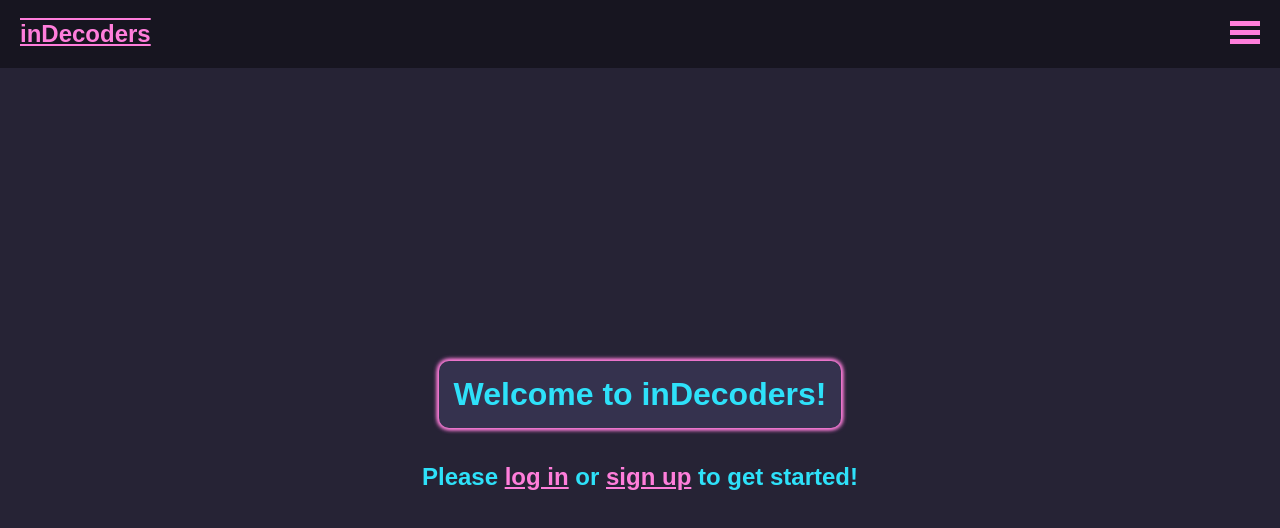
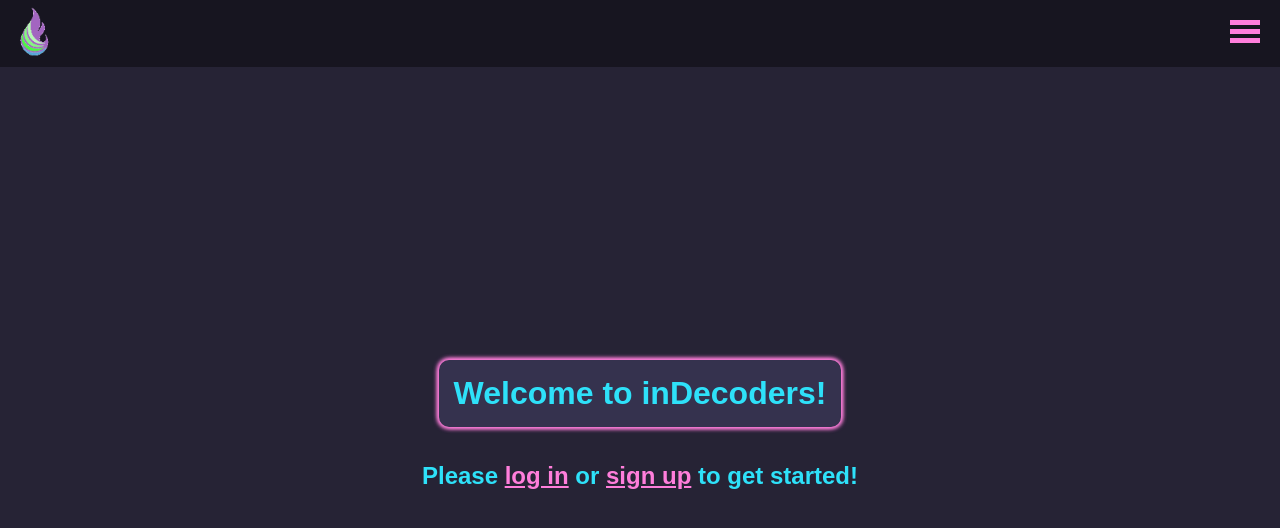
Before and after one commit to kshieldsDTS/inDecoders-front, a React (Create React App) app: page / in a window 1280 px wide. Shown: the top 528 px of the page. Built offline with nearby package versions, Linux system fonts and the light colour scheme.

Commit message:
create logo for nav bar

```diff
--- a/src/App.css
+++ b/src/App.css
@@ -17,6 +17,10 @@
 	text-decoration: none;
 }
 /* Nav Bar Styling */
+.logo {
+	height: 50px;
+	margin-left: 10px;
+}
 .nav-wrapper {
 	background-color:  rgb(23, 21, 32);
 	display: flex;
--- a/src/Components/Nav.js
+++ b/src/Components/Nav.js
@@ -1,5 +1,6 @@
 import React, { useState } from 'react';
 import { Link } from 'react-router-dom';
+import logo from '../Assets/indecoders-logo.png'
 
 function Nav({ loggedIn, handleLogout, userInfo }) {
   const [menuOpen, setMenuOpen] = useState(false)
@@ -10,7 +11,7 @@
 			<div className='nav-wrapper'>
 				<div className='header'>
 					<Link to='/'>
-						<h2>inDecoders</h2>
+						<img className='logo' src={logo} alt='inDecoders logo'></img>
 					</Link>
 				</div>
 				<div className='menu-wrapper'>
```
Also changed, not shown: src/Assets/indecoders-logo.png (added).
